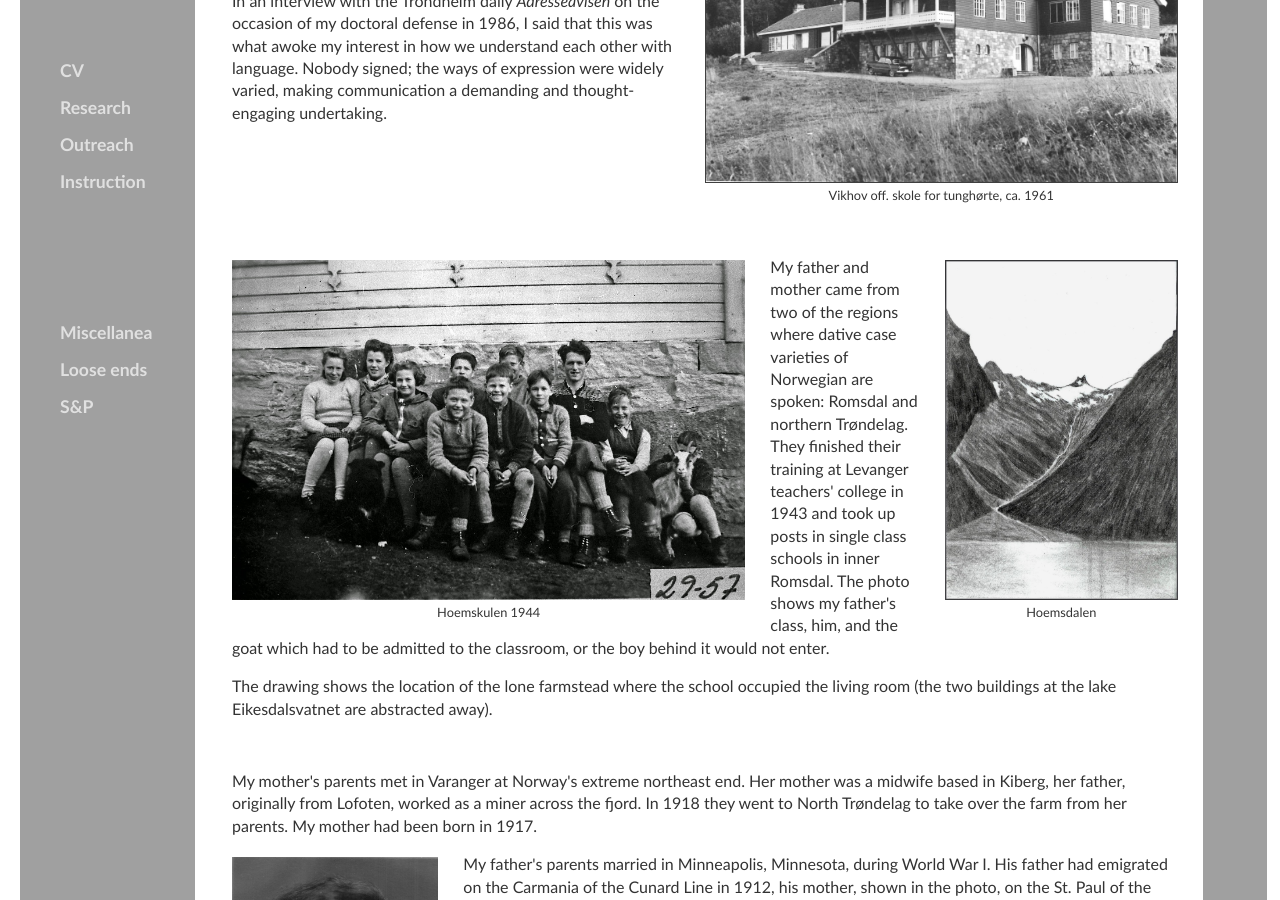
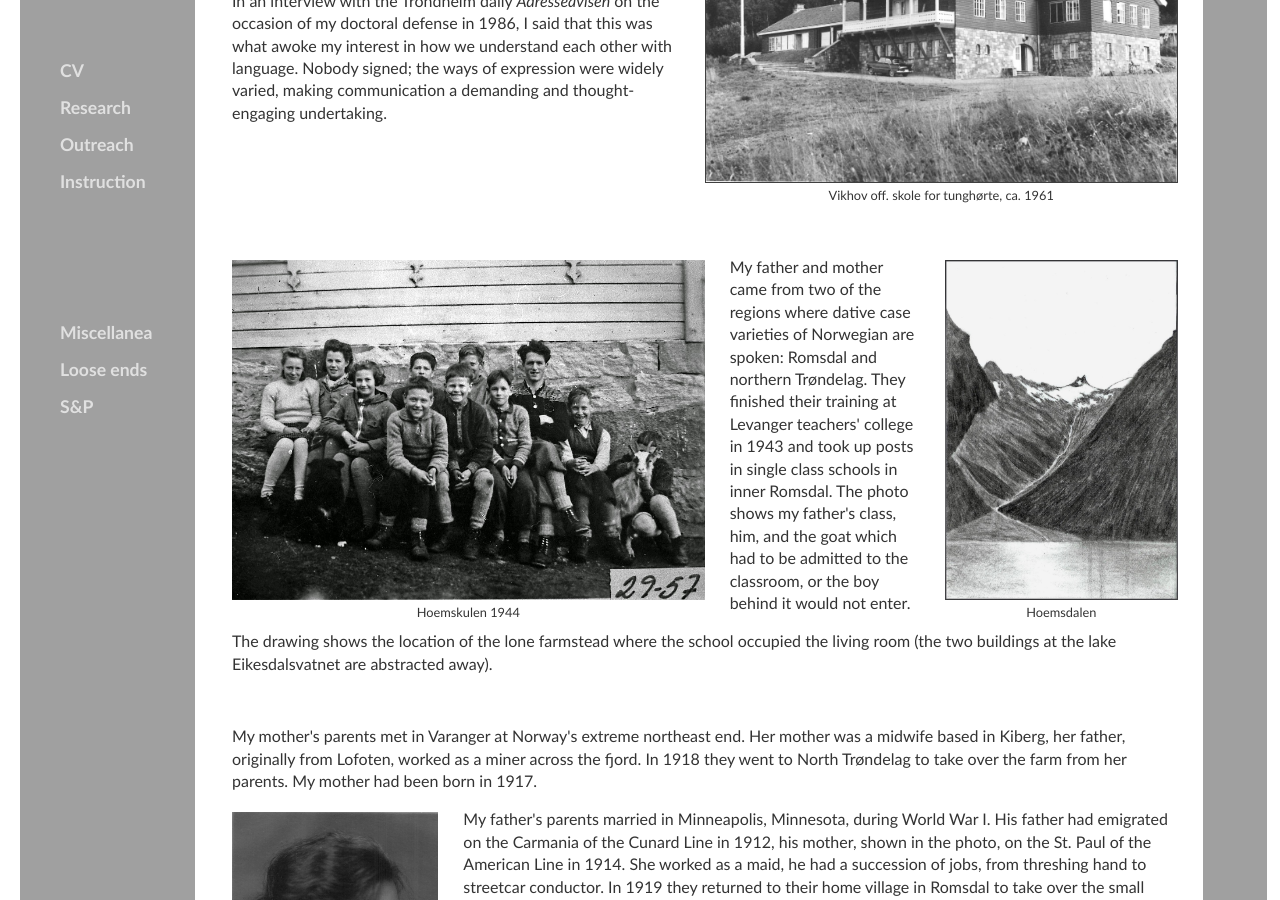
Before and after one commit to kjelljs/kjelljs.github.io, a Jekyll site: the page built from about/index.html, in a window 1280 px wide and 900 px high, scrolled down 3011 px. Built offline with Jekyll 4.4.1, drawn with Linux system fonts in a browser that asks for light colours.

Commit message:
Update index.html

```diff
--- a/about/index.html
+++ b/about/index.html
@@ -58,7 +58,7 @@ figcaption {
 			  </p></section>
 <section>
 <h2>&nbsp;</h2>
-<div style="float:left;"><figure class="leftfig"><img style="height:340px;" src="/pics/Hoemskulen.jpg"><figcaption>Hoemskulen 1944</figcaption></figure></div><div style="float:right;"><figure class="rightfig"><img style="height:340px;" src="/pics/Jura.jpg"><figcaption>Hoemsdalen</figcaption></figure></div>
+<div style="float:left;"><figure class="leftfig"><img style="height:340px;" src="/pics/Hoemskulen-.jpg"><figcaption>Hoemskulen 1944</figcaption></figure></div><div style="float:right;"><figure class="rightfig"><img style="height:340px;" src="/pics/Jura.jpg"><figcaption>Hoemsdalen</figcaption></figure></div>
 	<p>My father and mother came from two of the regions where dative case varieties of Norwegian are spoken: Romsdal and northern Trøndelag. <!--There is dative marking on definite articles and determiners, demonstrative determiners and pronouns, personal pronouns, and reflexive possessive determiners.
 </p>
 	<p>-->They finished their training at Levanger teachers' college in 1943 and took up posts in single class schools in inner Romsdal. The photo shows my father's class, him, and the goat which had to be admitted to the classroom, or the boy behind it would not enter.
```
